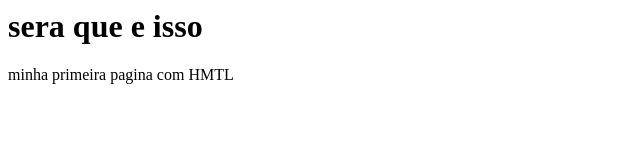
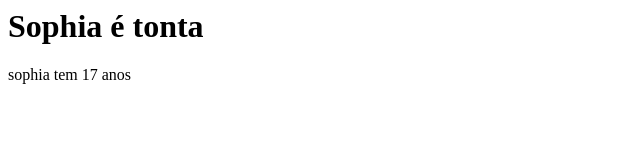
Before and after one commit to nicholashenrique47/nicholashenrique47.github.io, a plain HTML site: page index.html in a window 1280 px wide. Shown: the whole page, without its empty margins (0-640 px from the left). Drawn offline with Linux system fonts and the light colour scheme.

Commit message:
Update index.html

```diff
--- a/index.html
+++ b/index.html
@@ -1,9 +1,9 @@
 <html>
   <head>
-    <title>apenas brincando com isso</title>
+    <title>Sophia</title>
   </head>
 <body>
-  <h1> sera que e isso</h6>
-  <p>minha primeira pagina com HMTL</p>
+  <h1>Sophia é tonta  </h1>
+  <p>sophia tem 17 anos</p>
 </body>
 </html>
```
